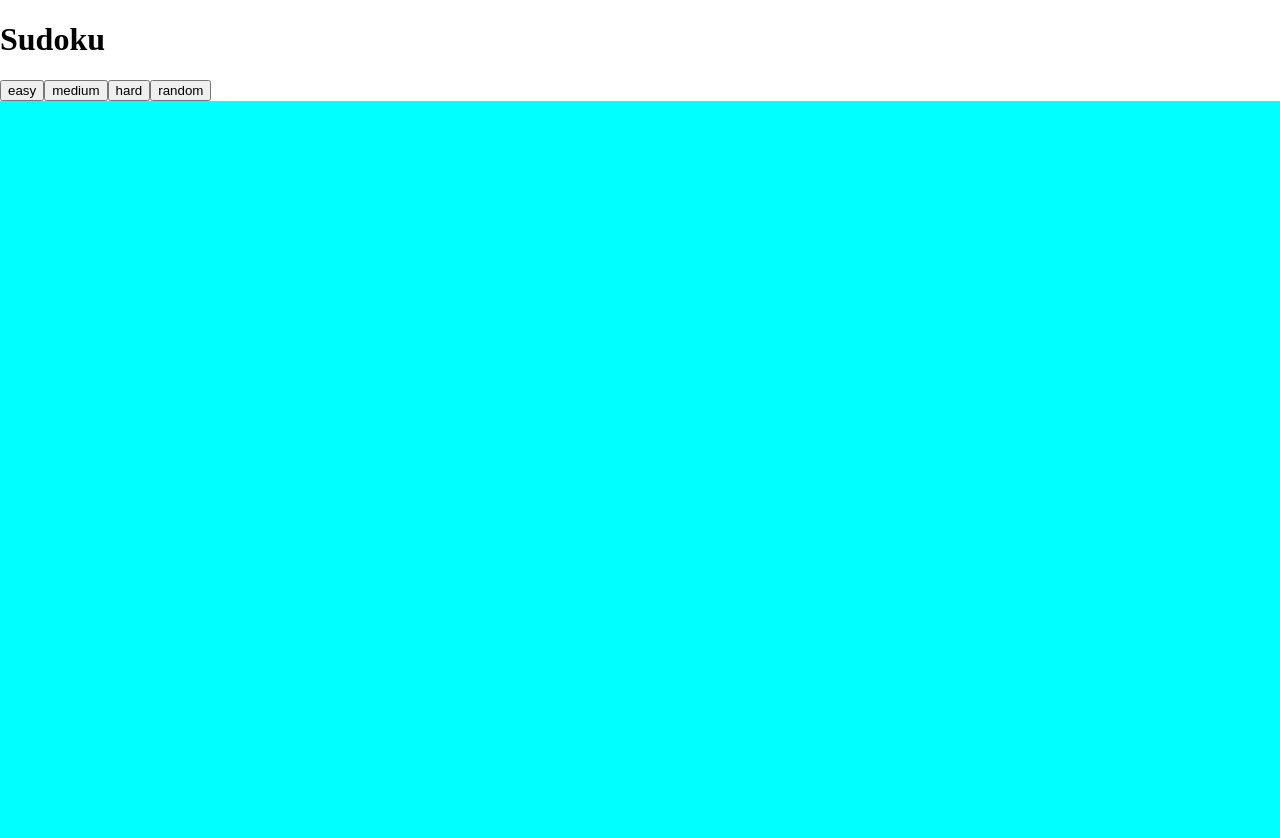
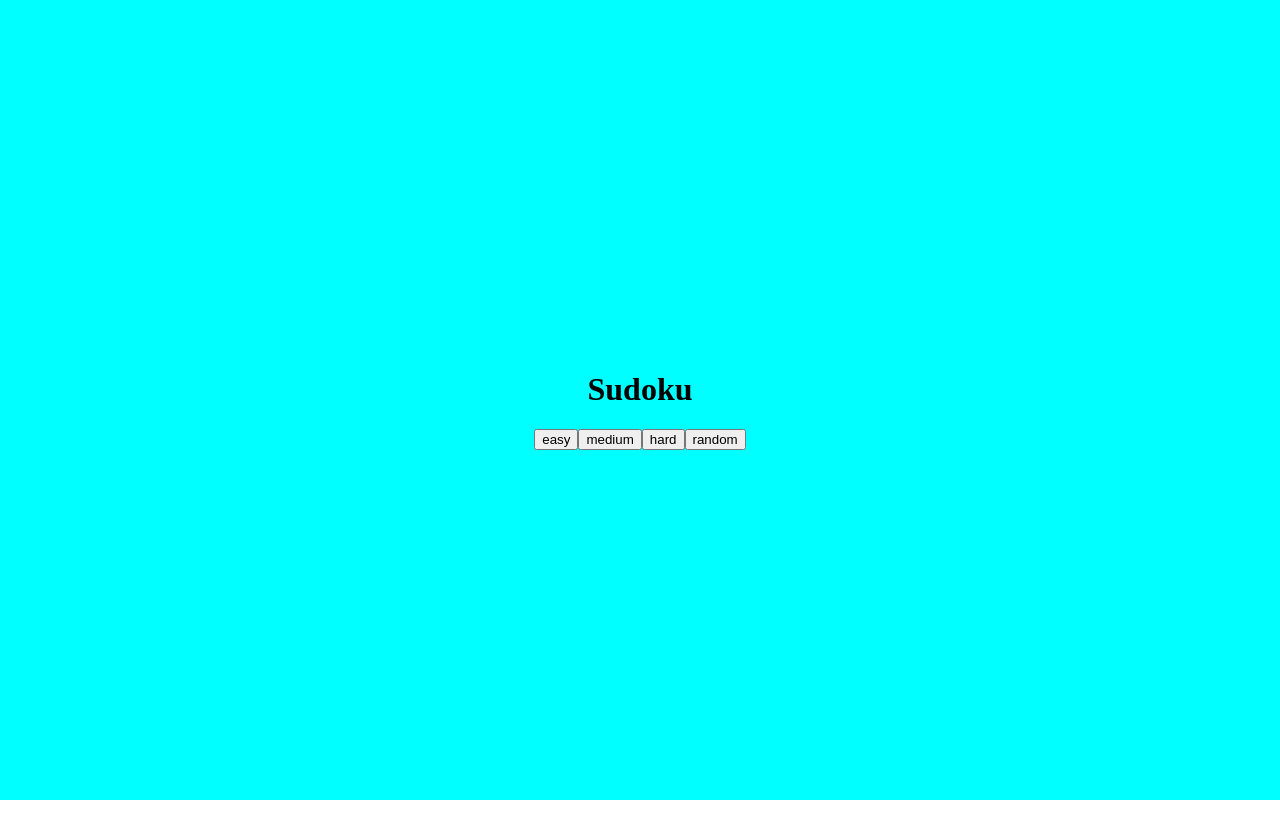
Before and after one commit to Gonzagadavid/sudoku, a plain HTML site: page index.html in a window 1280 px wide. After the commit the page ends 800 px from the top, so only its background shows below. Drawn offline with Linux system fonts and the light colour scheme; no server answers.

Commit message:
feito container com botoes de dificuldade e o titulo da pagina

```diff
--- a/css/style.css
+++ b/css/style.css
@@ -9,6 +9,7 @@ body {
   display: flex;
   align-items: center;
   justify-content: center;
+  flex-direction: column;
 }
 
 .card-container {
--- a/index.html
+++ b/index.html
@@ -8,8 +8,6 @@
   <link rel="stylesheet" href="./css/style.css">
 </head>
 <body>
-  <h1>Sudoku</h1>
-  <div id="btn-container"></div>
   <div id="content"></div>
   <script type="module" src="./js/index.js"></script>
 </body>
--- a/js/functions/nextLevel.js
+++ b/js/functions/nextLevel.js
@@ -4,13 +4,12 @@ import createCardGame from '../views/createCardGame.js';
 
 export default function nextLevel() {
   const content = document.getElementById('content');
-  content.innerHTML = '';
-  createBtnContainer();
   const url = `https://sugoku.herokuapp.com/board?difficulty=${gameState.difficulty}`;
   fetch(url)
     .then((resp) => resp.json())
     .then((resp) => {
       const card = createCardGame(resp);
+      content.lastChild.remove();
       content.appendChild(card);
     });
 }
--- a/js/index.js
+++ b/js/index.js
@@ -1,9 +1,12 @@
+import createHtmlElement from './functions/createHtmlElement.js';
 import createBtnContainer from './views/createBtnContainer.js';
 import createCardGame from './views/createCardGame.js';
 
 const gameState = { difficulty: 'easy' };
 export default gameState;
 const content = document.getElementById('content');
+const title = createHtmlElement('h1', { innerHTML: 'Sudoku' });
+content.appendChild(title);
 createBtnContainer();
 const url = `https://sugoku.herokuapp.com/board?difficulty=${gameState.difficulty}`;
 fetch(url)
--- a/js/views/createBtnContainer.js
+++ b/js/views/createBtnContainer.js
@@ -19,7 +19,9 @@ function addBtn(parentElement, value) {
 }
 
 export default function createBtnContainer() {
-  const btnContainer = document.getElementById('btn-container');
+  const content = document.getElementById('content');
+  const btnContainer = createHtmlElement('div', { className: 'btn-container' });
   const arrayDifficult = ['easy', 'medium', 'hard', 'random'];
   arrayDifficult.forEach((dif) => addBtn(btnContainer, dif));
+  content.appendChild(btnContainer);
 }
```
